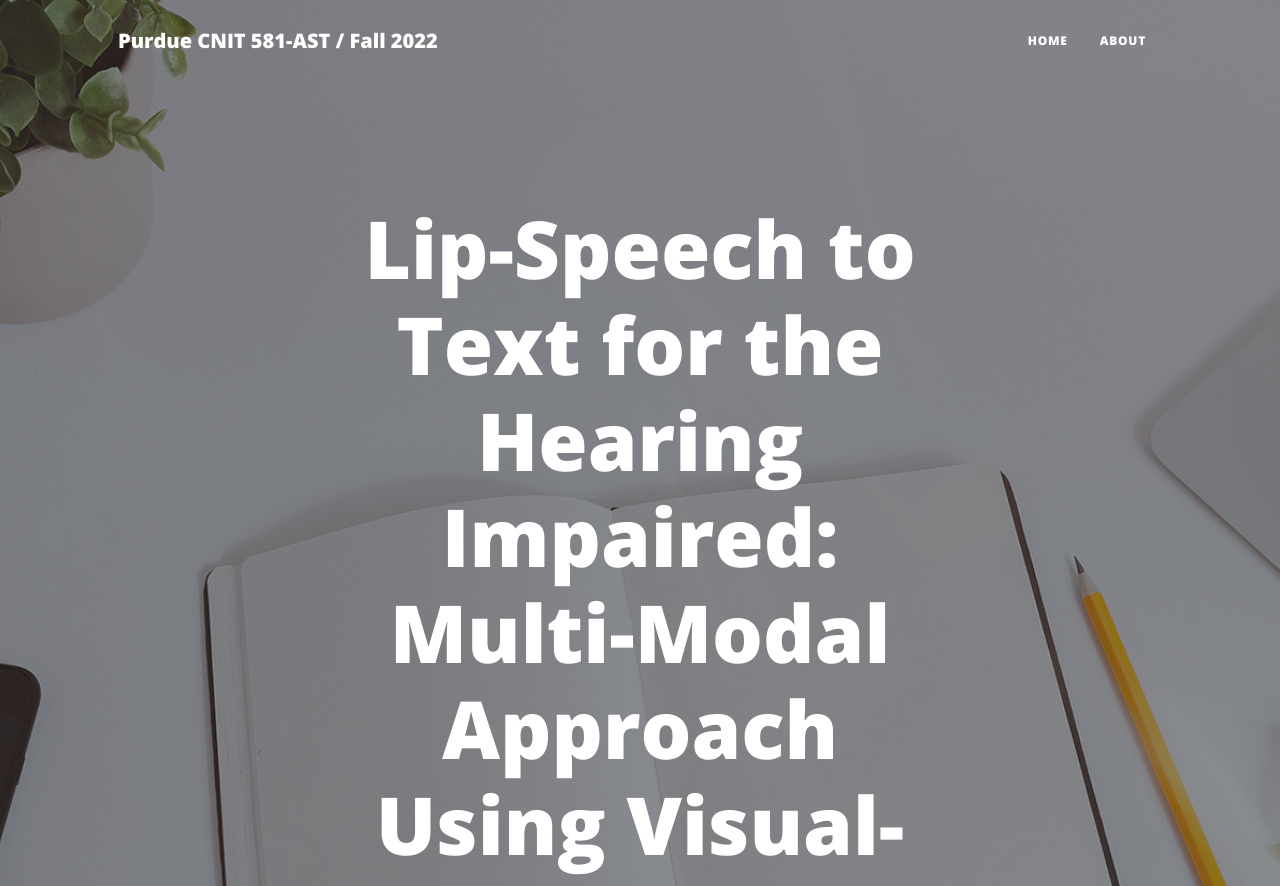
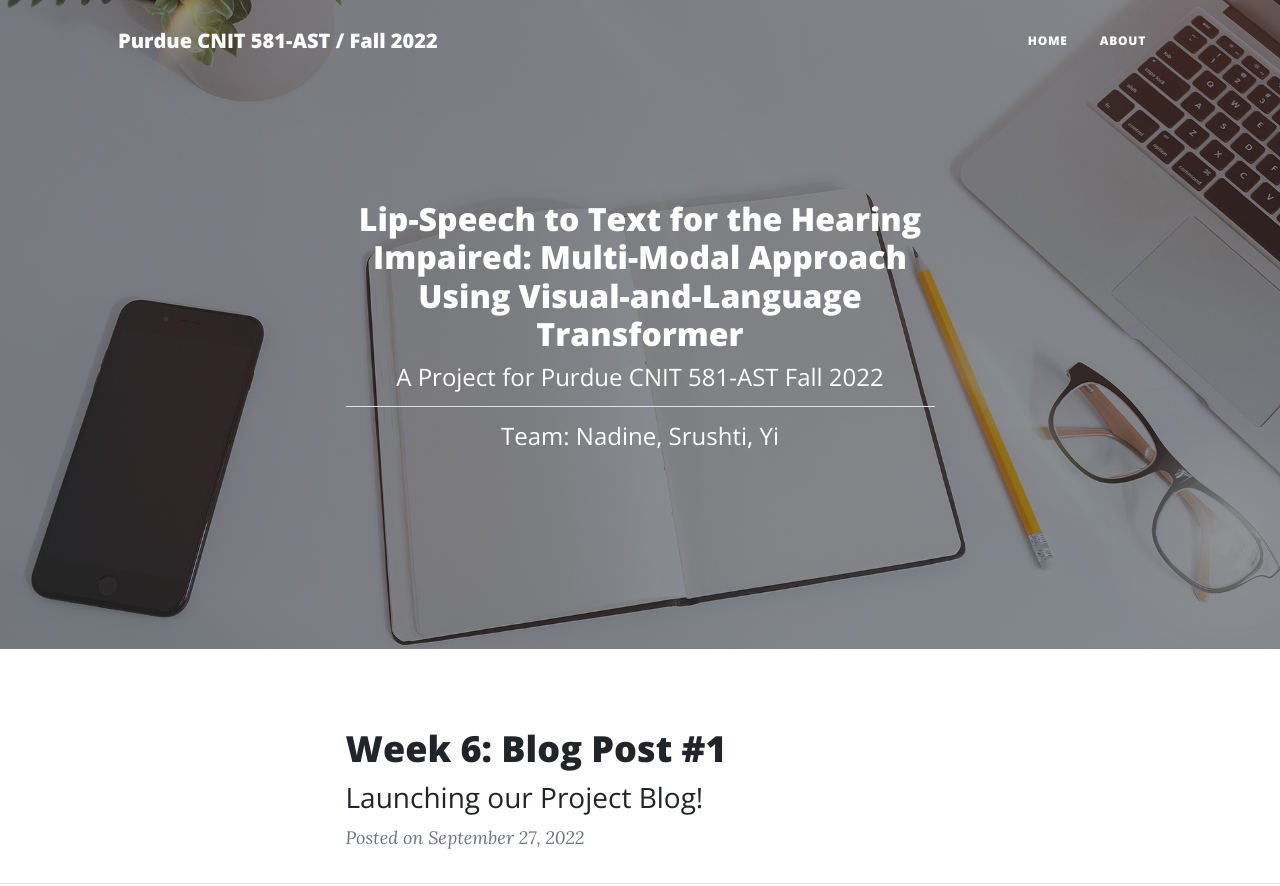
Before and after one commit to nadine-amin/CNIT581-AST-blog, a plain HTML site: page index.html in a window 1280 px wide. Shown: the top 886 px of the page. Drawn offline with nearby package versions, Linux system fonts and the light colour scheme.

Commit message:
Update index.html

```diff
--- a/index.html
+++ b/index.html
@@ -44,7 +44,7 @@
             <div class="row gx-4 gx-lg-5 justify-content-center">
                 <div class="col-md-10 col-lg-8 col-xl-7">
                     <div class="site-heading">
-                        <h1>Lip-Speech to Text for the Hearing Impaired: Multi-Modal Approach Using Visual-and-Language Transformer</h1>
+                        <h2>Lip-Speech to Text for the Hearing Impaired: Multi-Modal Approach Using Visual-and-Language Transformer</h2>
                         <span class="subheading">A Project for Purdue CNIT 581-AST Fall 2022</span>
                         <hr class="small">
                         <span class="subheading">Team: Nadine, Srushti, Yi</span>
```
